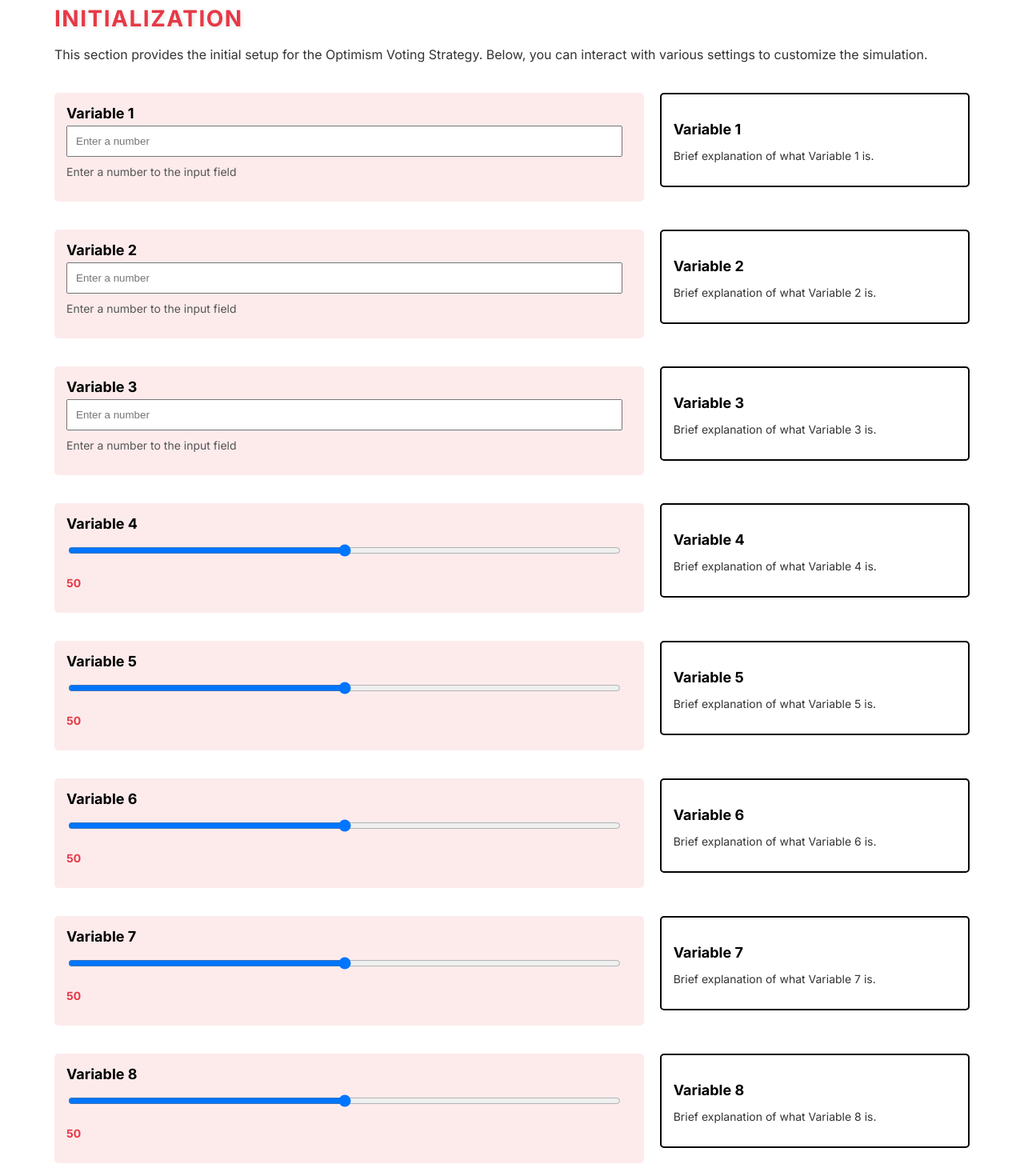
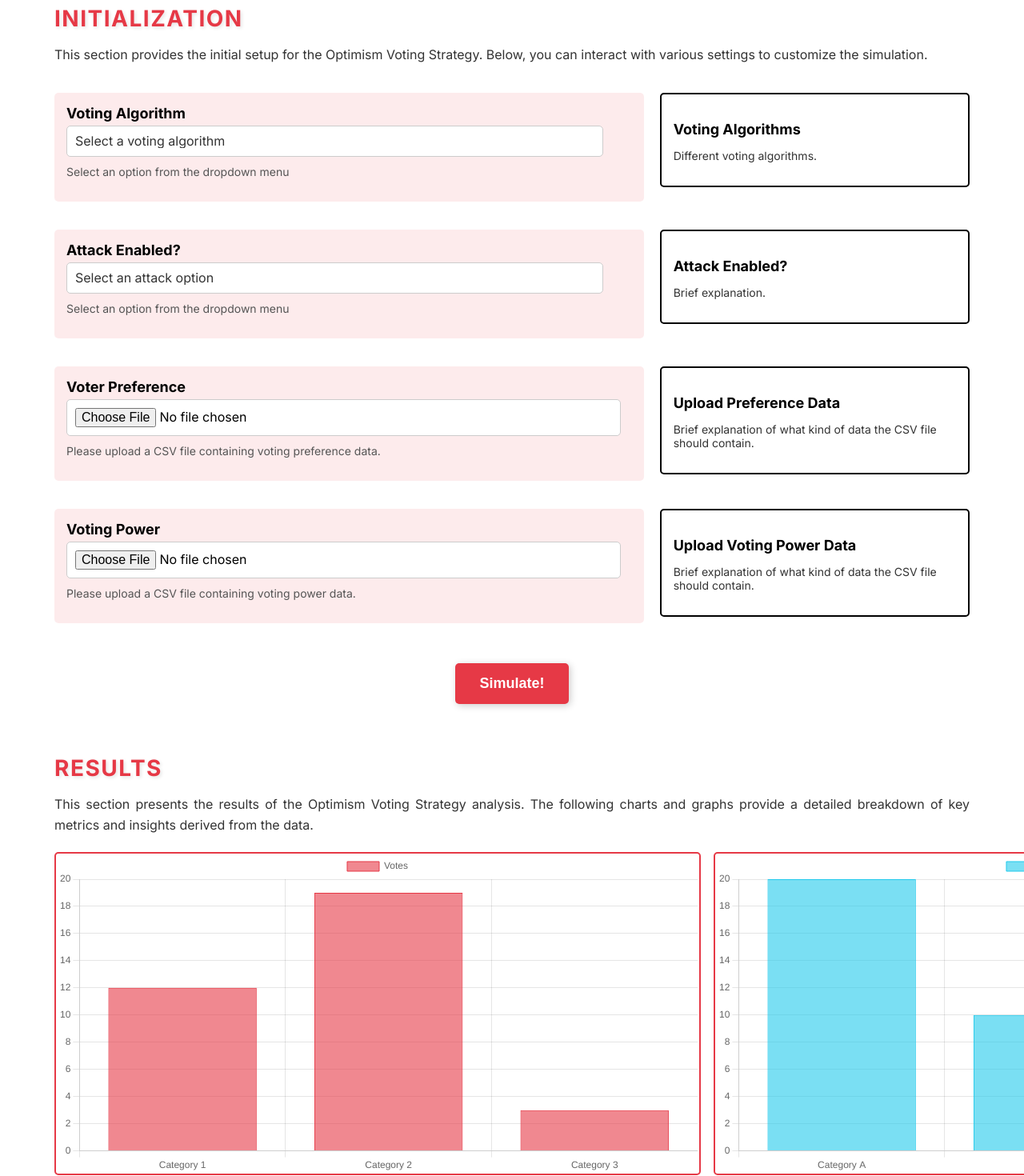
Before and after one commit to BdNWoG/opt-voting, a Next.js app in the folder opt-voting/: page / in a window 1280 px wide. Shown: the part 240-1710 px from the top of the page at 80% size. Built offline with nearby package versions, Linux system fonts and the light colour scheme.

Commit message:
front inputs

```diff
--- a/opt-voting/app/components/Initialization.tsx
+++ b/opt-voting/app/components/Initialization.tsx
@@ -19,135 +19,60 @@ const Initialization: React.FC = () => {
       </p>
 
       <div className="initialization-container">
-        {/* Input and Slider Boxes with Information Side by Side */}
         <div className="box-pair">
           <div className="input-box">
-            <label className="variable-title">Variable 1</label>
-            <input type="number" className="input-field" placeholder="Enter a number" />
-            <p className="instruction">Enter a number to the input field</p>
+            <label className="variable-title">Voting Algorithm</label>
+            <select className="input-field">
+              <option value="">Select a voting algorithm</option>
+              <option value="option1">Max Voting</option>
+              <option value="option2">Quadratic Voting</option>
+              <option value="option3">Mean Voting</option>
+            </select>
+            <p className="instruction">Select an option from the dropdown menu</p>
           </div>
           <div className="info-box">
-            <h3>Variable 1</h3>
-            <p>Brief explanation of what Variable 1 is.</p>
+            <h3>Voting Algorithms</h3>
+            <p>Different voting algorithms.</p>
           </div>
         </div>
 
         <div className="box-pair">
           <div className="input-box">
-            <label className="variable-title">Variable 2</label>
-            <input type="number" className="input-field" placeholder="Enter a number" />
-            <p className="instruction">Enter a number to the input field</p>
+            <label className="variable-title">Attack Enabled?</label>
+            <select className="input-field">
+              <option value="">Select an attack option</option>
+              <option value="option1">Attack Enabled</option>
+              <option value="option2">Attack Disabled</option>
+            </select>
+            <p className="instruction">Select an option from the dropdown menu</p>
           </div>
           <div className="info-box">
-            <h3>Variable 2</h3>
-            <p>Brief explanation of what Variable 2 is.</p>
+            <h3>Attack Enabled?</h3>
+            <p>Brief explanation.</p>
           </div>
         </div>
 
         <div className="box-pair">
           <div className="input-box">
-            <label className="variable-title">Variable 3</label>
-            <input type="number" className="input-field" placeholder="Enter a number" />
-            <p className="instruction">Enter a number to the input field</p>
+            <label className="variable-title">Voter Preference</label>
+            <input type="file" className="input-field" accept=".csv" />
+            <p className="instruction">Please upload a CSV file containing voting preference data.</p>
           </div>
           <div className="info-box">
-            <h3>Variable 3</h3>
-            <p>Brief explanation of what Variable 3 is.</p>
+            <h3>Upload Preference Data</h3>
+            <p>Brief explanation of what kind of data the CSV file should contain.</p>
           </div>
         </div>
 
         <div className="box-pair">
-          <div className="slider-box">
-            <label className="variable-title">Variable 4</label>
-            <input
-              type="range"
-              className="slider"
-              min="0"
-              max="100"
-              value={sliderValues[0]}
-              onChange={(e) => handleSliderChange(0, Number(e.target.value))}
-            />
-            <p className="slider-value">{sliderValues[0]}</p>
+          <div className="input-box">
+            <label className="variable-title">Voting Power</label>
+            <input type="file" className="input-field" accept=".csv" />
+            <p className="instruction">Please upload a CSV file containing voting power data.</p>
           </div>
           <div className="info-box">
-            <h3>Variable 4</h3>
-            <p>Brief explanation of what Variable 4 is.</p>
-          </div>
-        </div>
-
-        <div className="box-pair">
-          <div className="slider-box">
-            <label className="variable-title">Variable 5</label>
-            <input
-              type="range"
-              className="slider"
-              min="0"
-              max="100"
-              value={sliderValues[1]}
-              onChange={(e) => handleSliderChange(1, Number(e.target.value))}
-            />
-            <p className="slider-value">{sliderValues[1]}</p>
-          </div>
-          <div className="info-box">
-            <h3>Variable 5</h3>
-            <p>Brief explanation of what Variable 5 is.</p>
-          </div>
-        </div>
-
-        <div className="box-pair">
-          <div className="slider-box">
-            <label className="variable-title">Variable 6</label>
-            <input
-              type="range"
-              className="slider"
-              min="0"
-              max="100"
-              value={sliderValues[2]}
-              onChange={(e) => handleSliderChange(2, Number(e.target.value))}
-            />
-            <p className="slider-value">{sliderValues[2]}</p>
-          </div>
-          <div className="info-box">
-            <h3>Variable 6</h3>
-            <p>Brief explanation of what Variable 6 is.</p>
-          </div>
-        </div>
-
-        <div className="box-pair">
-          <div className="slider-box">
-            <label className="variable-title">Variable 7</label>
-            <input
-              type="range"
-              className="slider"
-              min="0"
-              max="100"
-              value={sliderValues[3]}
-              onChange={(e) => handleSliderChange(3, Number(e.target.value))}
-            />
-            <p className="slider-value">{sliderValues[3]}</p>
-          </div>
-          <div className="info-box">
-            <h3>Variable 7</h3>
-            <p>Brief explanation of what Variable 7 is.</p>
-          </div>
-        </div>
-
-        <div className="box-pair">
-          <div className="slider-box">
-            <label className="variable-title">Variable 8</label>
-            <input
-              type="range"
-              className="slider"
-              min="0"
-              max="100"
-              value={sliderValues[4]}
-              onChange={(e) => handleSliderChange(4, Number(e.target.value))}
-            />
-            <p className="slider-value">{sliderValues[4]}</p>
-          </div>
-          <div className="info-box">
-            <h3>Variable 8</h3>
-            <p>Brief explanation of what Variable 8 is.</p>
+            <h3>Upload Voting Power Data</h3>
+            <p>Brief explanation of what kind of data the CSV file should contain.</p>
           </div>
         </div>
 
--- a/opt-voting/app/globals.css
+++ b/opt-voting/app/globals.css
@@ -72,10 +72,47 @@ p.section-paragraph {
   margin-bottom: 10px;
 }
 
-.input-field, .slider {
+/* Input Field Style */
+.input-field {
   width: 95%; /* Reduced width to ensure it stays within the box */
   padding: 10px;
   margin-top: 5px;
+  border: 1px solid #ccc; /* Add border to input field */
+  border-radius: 5px;
+  font-size: 16px;
+}
+
+/* Style the dropdown menu to match the original input field */
+select.input-field {
+  background-color: white; /* Same background as the original input */
+  color: #333333; /* Text color */
+  border: 1px solid #ccc; /* Border similar to an input field */
+  padding: 10px; /* Same padding as input field */
+  width: 95%; /* Same width as the input field */
+  border-radius: 5px; /* Same rounded corners */
+  margin-top: 5px; /* Space similar to input field */
+  font-size: 16px; /* Font size to match input field */
+  font-family: 'Inter', sans-serif; /* Consistent font family */
+  appearance: none; /* Removes the default dropdown arrow styling */
+}
+
+/* Customize dropdown arrow for the select field */
+select.input-field::after {
+  content: "▼"; /* Custom dropdown arrow */
+  padding-left: 10px;
+  color: #555555;
+}
+
+/* Dropdown hover effect similar to the input field */
+select.input-field:hover {
+  border-color: #e63946; /* Border changes to red on hover */
+}
+
+/* Optional: Focus effect to highlight the dropdown when it's active */
+select.input-field:focus {
+  outline: none;
+  border-color: #e63946; /* Highlight border when the dropdown is focused */
+  box-shadow: 0 0 5px rgba(230, 57, 70, 0.5); /* Slight shadow for focus */
 }
 
 .instruction, .slider-value {
@@ -172,3 +209,24 @@ p.dynamic-paragraph {
   text-align: justify; /* Justify text for a cleaner look */
   font-weight: 400; /* Regular weight */
 }
+
+/* Style the file input to match the input-field class */
+input[type="file"].input-field {
+  background-color: white; /* White background */
+  border: 1px solid #ccc; /* Same border as input field */
+  padding: 10px; /* Padding similar to other input fields */
+  width: 95%; /* Same width as the other input fields */
+  border-radius: 5px; /* Rounded corners */
+  font-size: 16px; /* Match font size */
+  font-family: 'Inter', sans-serif; /* Consistent font family */
+}
+
+input[type="file"].input-field:hover {
+  border-color: #e63946; /* Red border on hover */
+}
+
+input[type="file"].input-field:focus {
+  outline: none;
+  border-color: #e63946; /* Highlight border when focused */
+  box-shadow: 0 0 5px rgba(230, 57, 70, 0.5); /* Shadow effect on focus */
+}
```
